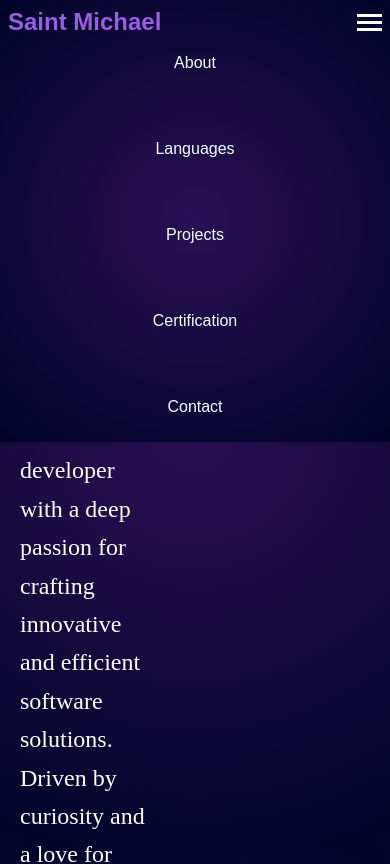
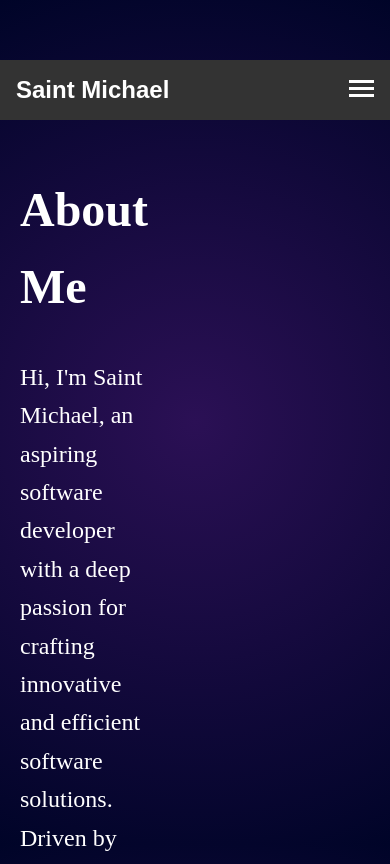
Before and after one commit to StMichael9/Portfolio, a React (Create React App) app in the folder my-react-app/: page / in a window 390 px wide. Shown: the top 864 px of the page. Built offline with nearby package versions, Linux system fonts and the light colour scheme.

Commit message:
Fixed css for mible devices

```diff
--- a/my-react-app/src/App.css
+++ b/my-react-app/src/App.css
@@ -45,44 +45,17 @@ body::before {
 
 /* Navbar styles */
 .navbar {
-  position: fixed;
-  top: 0;
-  left: 0;
-  right: 0;
-  background: radial-gradient(circle, #2b1055, #000428);
-  padding: 0.5rem;
-  box-shadow: 0 2px 4px rgba(0,0,0,0.1);
-  z-index: 1000;
   display: flex;
   justify-content: space-between;
   align-items: center;
+  padding: 1rem;
+  background-color: #333;
+  color: white;
 }
 
-.navbar .logo {
-  font-size: 24px;
+.logo {
+  font-size: 1.5rem;
   font-weight: bold;
-  color: #9b5de5;
-}
-
-.navbar .nav-links {
-  display: flex;
-  list-style: none;
-  gap: 2rem;
-  margin: 0;
-  padding: 0;
-}
-
-.nav-button {
-  background: none;
-  border: none;
-  cursor: pointer;
-  padding: 0.5rem 1rem;
-  font-size: 1rem;
-  color: azure;
-}
-
-.nav-button:hover {
-  color: #9b5de5;
 }
 
 .hamburger {
@@ -95,36 +68,54 @@ body::before {
   width: 25px;
   height: 3px;
   background-color: white;
-  margin: 2px 0;
-  transition: 0.4s;
+  margin-bottom: 4px;
 }
 
-/* Media query for responsive design */
-@media (max-width: 768px) {
-  .navbar {
-    flex-wrap: wrap;
-  }
+.nav-links {
+  display: flex;
+  list-style: none;
+}
 
+.nav-links li {
+  margin-left: 1rem;
+}
+
+.nav-button {
+  background: none;
+  border: none;
+  color: white;
+  cursor: pointer;
+}
+
+@media screen and (max-width: 768px) {
   .hamburger {
     display: flex;
   }
 
   .nav-links {
+    display: none;
     flex-direction: column;
-    width: 100%;
-    display: none;
+    position: absolute;
+    top: 60px;
+    left: 0;
+    right: 0;
+    background-color: #333;
+    padding: 1rem;
   }
 
   .nav-links.active {
     display: flex;
   }
 
-  .navbar .nav-links li {
-    margin: 10px 0;
-    text-align: center;
+  .nav-links li {
+    margin: 0.5rem 0;
   }
 }
 
+.main-content {
+  flex: 1 0 auto;
+  min-height: calc(100vh - 60px); /* Adjust based on your navbar height */
+}
 
 .App {
   text-align: center;
```
